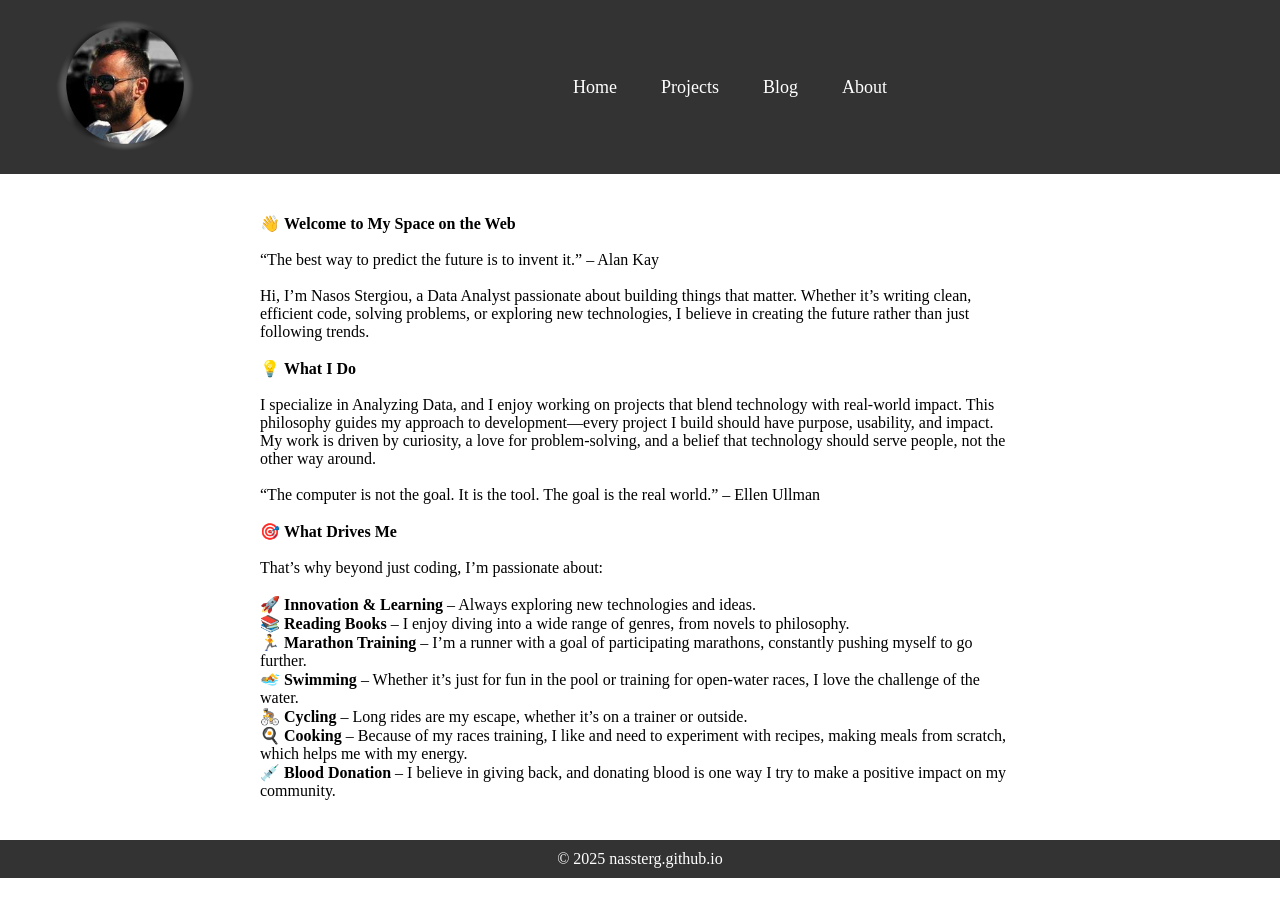
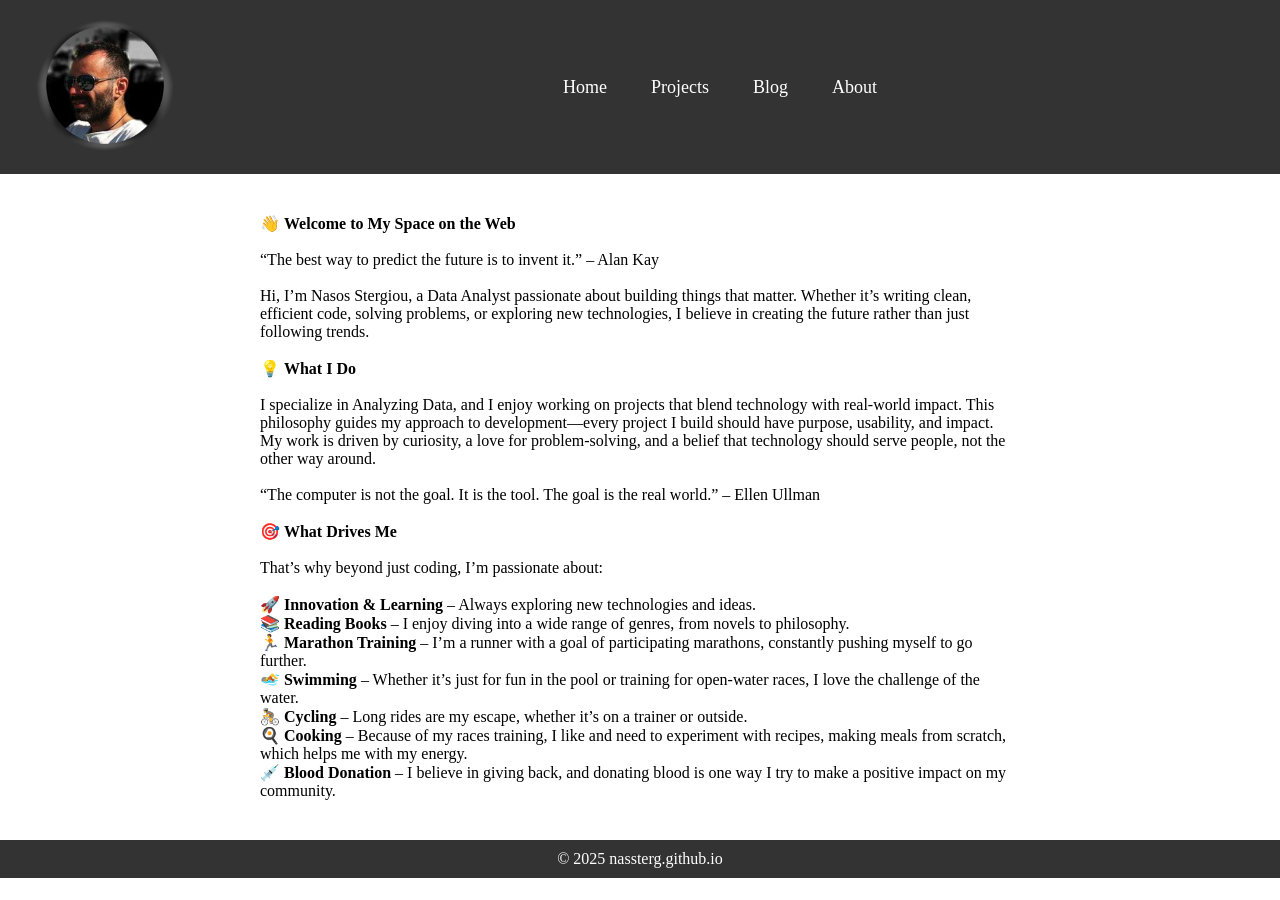
Before and after one commit to nassterg/nassterg.github.io, a Jekyll site: the page built from README.md, in a window 1280 px wide. Built offline with Jekyll 4.4.1, drawn with Linux system fonts in a browser that asks for light colours; our own code applies the rules of GitHub Pages for plain Markdown files.

Commit message:
Update style.css

```diff
--- a/assets/css/style.css
+++ b/assets/css/style.css
@@ -47,7 +47,7 @@
 
 /* Logo positioned near the menu, not far right */
 .logo {
-    margin-left: 30px; /* Move it a bit away from the menu */
+    margin-left: 10px; /* Move it a bit away from the menu */
 }
 
 .logo .avatar {
```
